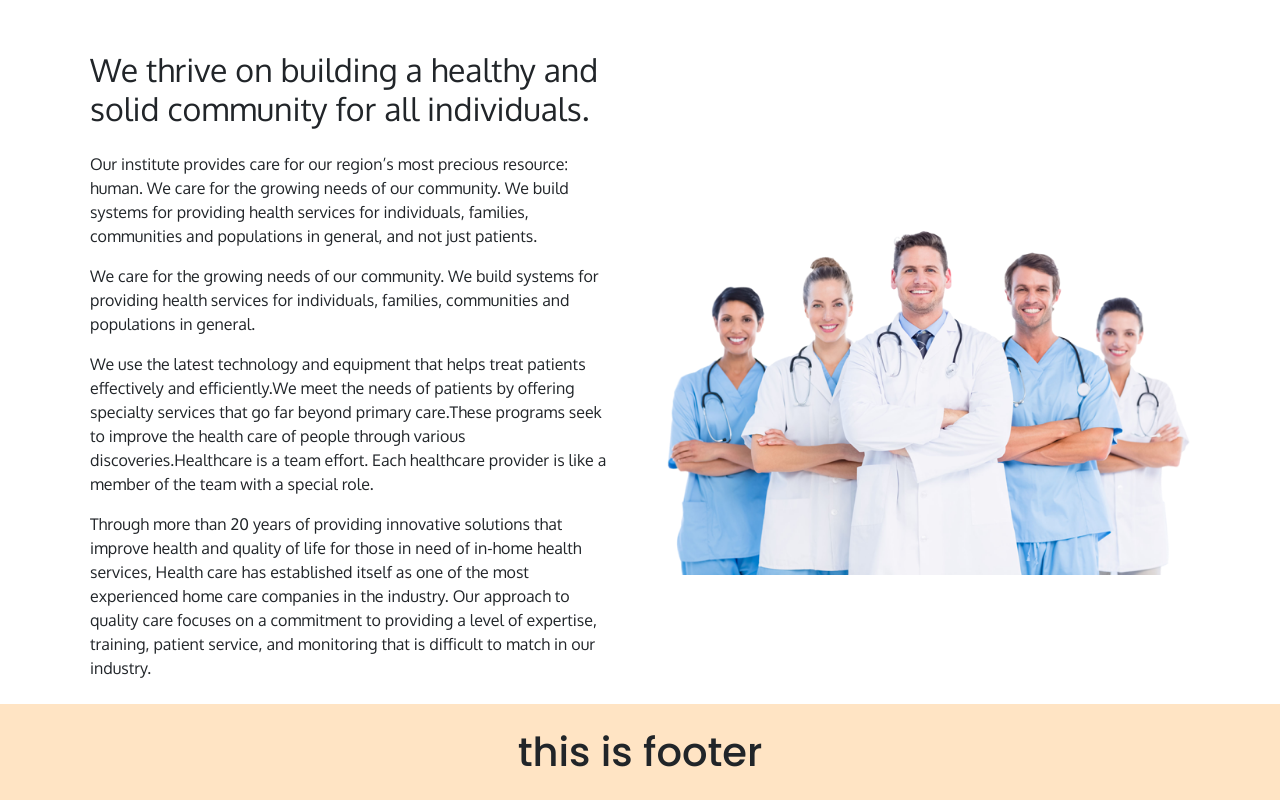
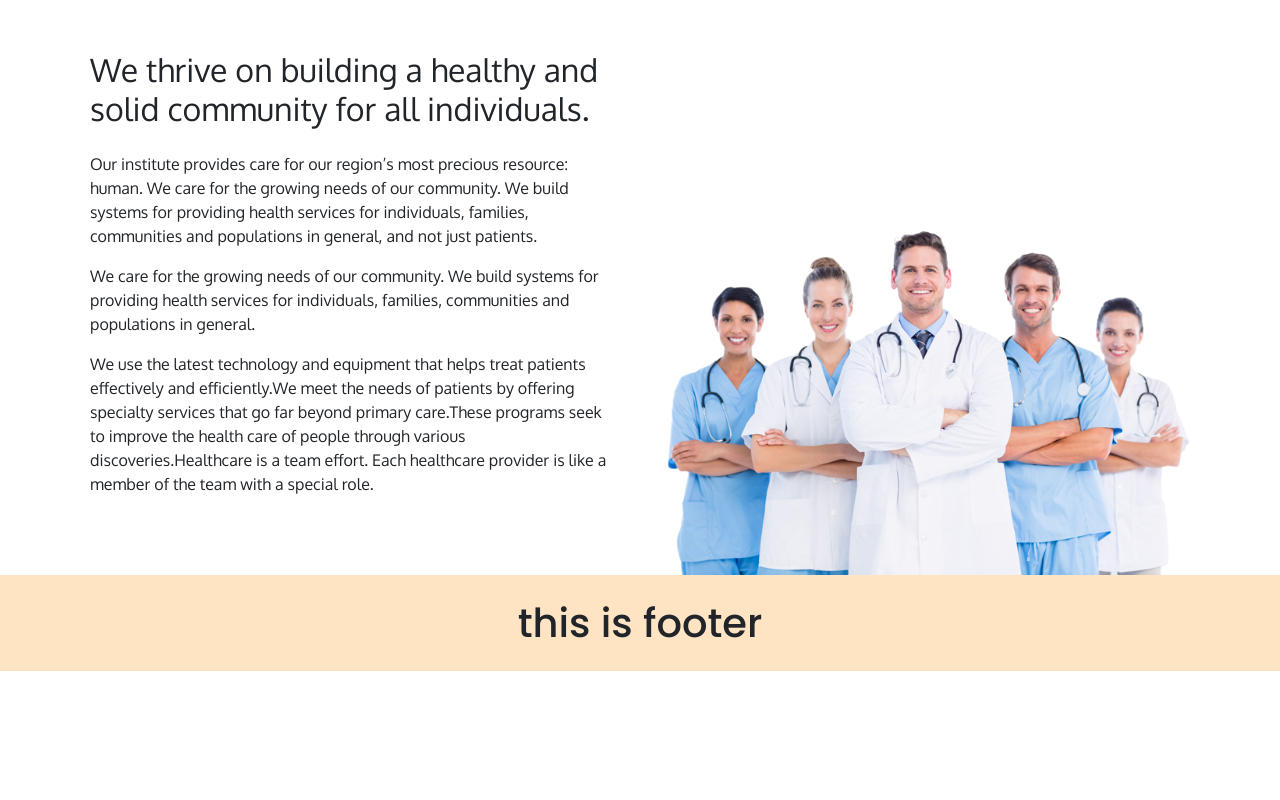
Before and after one commit to Alif-001/Assignment-10, a React (Create React App) app: page /about in a window 1280 px wide. Shown: the part 287-1087 px from the top of the page. After the commit the page ends 958 px from the top, so only its background shows below. Built offline with nearby package versions, Linux system fonts and the light colour scheme.

Commit message:
service page done

```diff
--- a/src/components/Pages/About/About.js
+++ b/src/components/Pages/About/About.js
@@ -40,16 +40,6 @@ const About = () => {
                     effort. Each healthcare provider is like a member of the
                     team with a special role.
                   </p>
-                  <p>
-                    Through more than 20 years of providing innovative solutions
-                    that improve health and quality of life for those in need of
-                    in-home health services, Health care has established itself
-                    as one of the most experienced home care companies in the
-                    industry. Our approach to quality care focuses on a
-                    commitment to providing a level of expertise, training,
-                    patient service, and monitoring that is difficult to match
-                    in our industry.
-                  </p>
                 </div>
               </div>
             </div>
--- a/src/components/Pages/Service/Service.js
+++ b/src/components/Pages/Service/Service.js
@@ -6,25 +6,25 @@ import "./Srervice.css";
 const service = ({ service }) => {
   const { img, title, details } = service;
   return (
-    <Col className="my-5">
-      <Card className="align-items-stretch col-md-12">
-        <Card.Img
-          variant="top"
-          className="img-thumbnail service-img img-fluid img-responsive"
-          src={img}
-        />
+    <Col className="my-5 ">
+      <Card className="align-items-stretch col-md-12 ">
+        <div className="card-3">
+          <Card.Img variant="top" className=" rounded-5 img-fluid " src={img} />{" "}
           <Card.Body className="h-100 fix-h ">
             <Card.Title className="fs-5">{title}</Card.Title>
-
             <Card.Text className="service-text container text-wrap p-0">
               {details.slice(0, 180)}...
             </Card.Text>
           </Card.Body>
-        <Card.Footer className="card-f">
-          <Link to="/notfound" className="btn btn-info">
-            Details
+          <Card.Footer className="card-f bg-info">
+            <Link
+              to="/notfound"
+              className="btn btn-info text-white details-btn"
+            >
+              Read More
             </Link>
           </Card.Footer>
+        </div>
       </Card>
     </Col>
   );
--- a/src/components/Pages/Service/Srervice.css
+++ b/src/components/Pages/Service/Srervice.css
@@ -10,3 +10,15 @@
   background-color: white !important;
   border: none !important;
 }
+/* .card-f:hover {
+  background-color: rgba(169, 255, 236, 0.13) !important;
+} */
+.details-btn:hover {
+  color: rgb(220, 53, 69) !important;
+  font-weight: 700 !important;
+}
+.card-3:hover {
+  background-color: rgba(125, 250, 250, 0.13) !important;
+  transition: all 0.2s ease-out;
+  box-shadow: 0px 4px 8px rgb(78, 78, 78);
+}
--- a/src/components/Pages/Services/Services.js
+++ b/src/components/Pages/Services/Services.js
@@ -10,9 +10,11 @@ const Services = () => {
         <h1 className="mt-5">Services</h1>
         <hr className="bg-danger" />
         <Row xs={1} md={2} lg={3}>
-          {services.map((service) => (
-            <Service service={service} key={service.id}></Service>
-          ))}
+          {services
+            // @ts-ignore
+            .map((service) => (
+              <Service service={service} key={service.id}></Service>
+            ))}
         </Row>
       </Container>
     </div>
```
Lines whose indentation alone changed are shown as unchanged.
